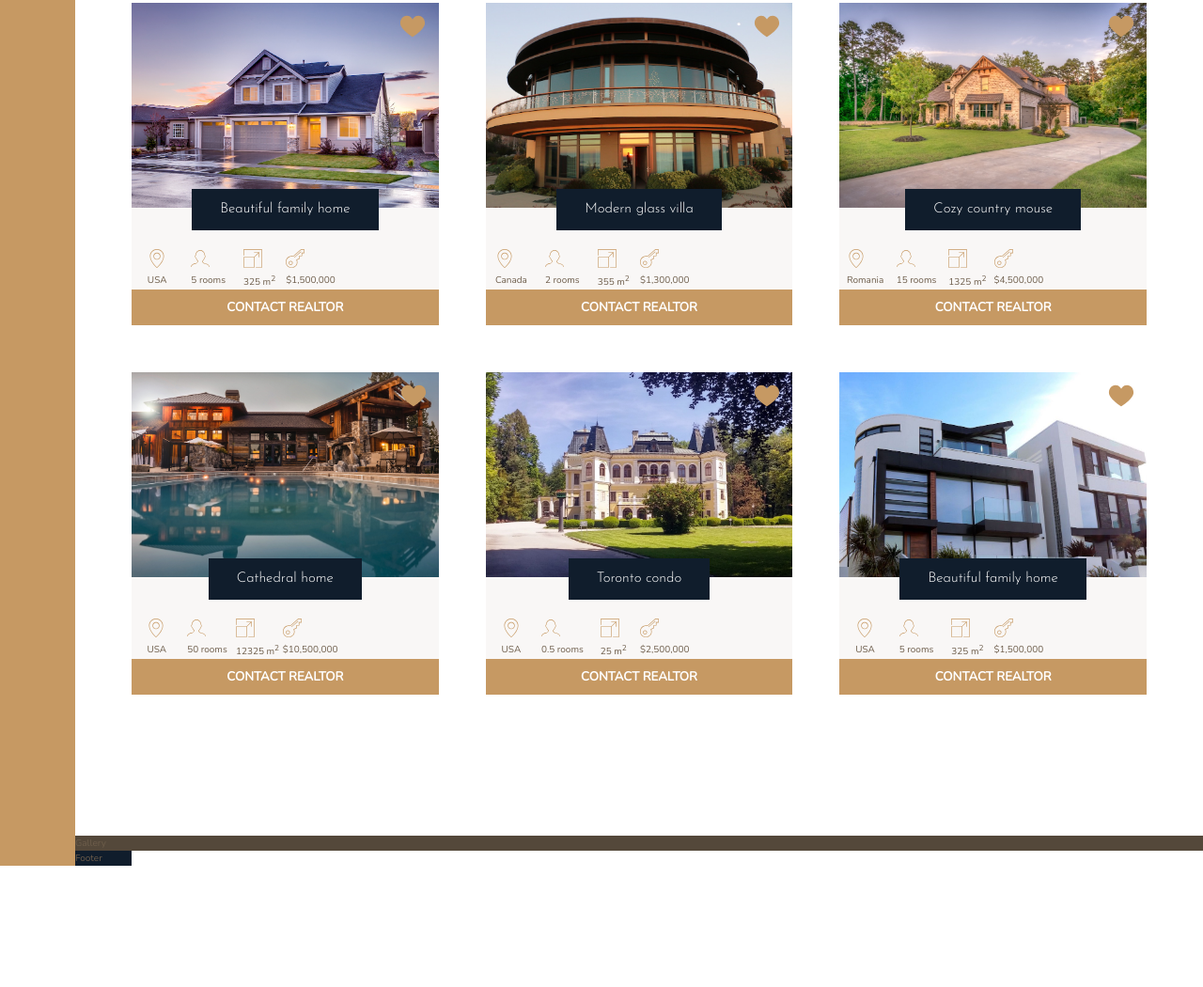
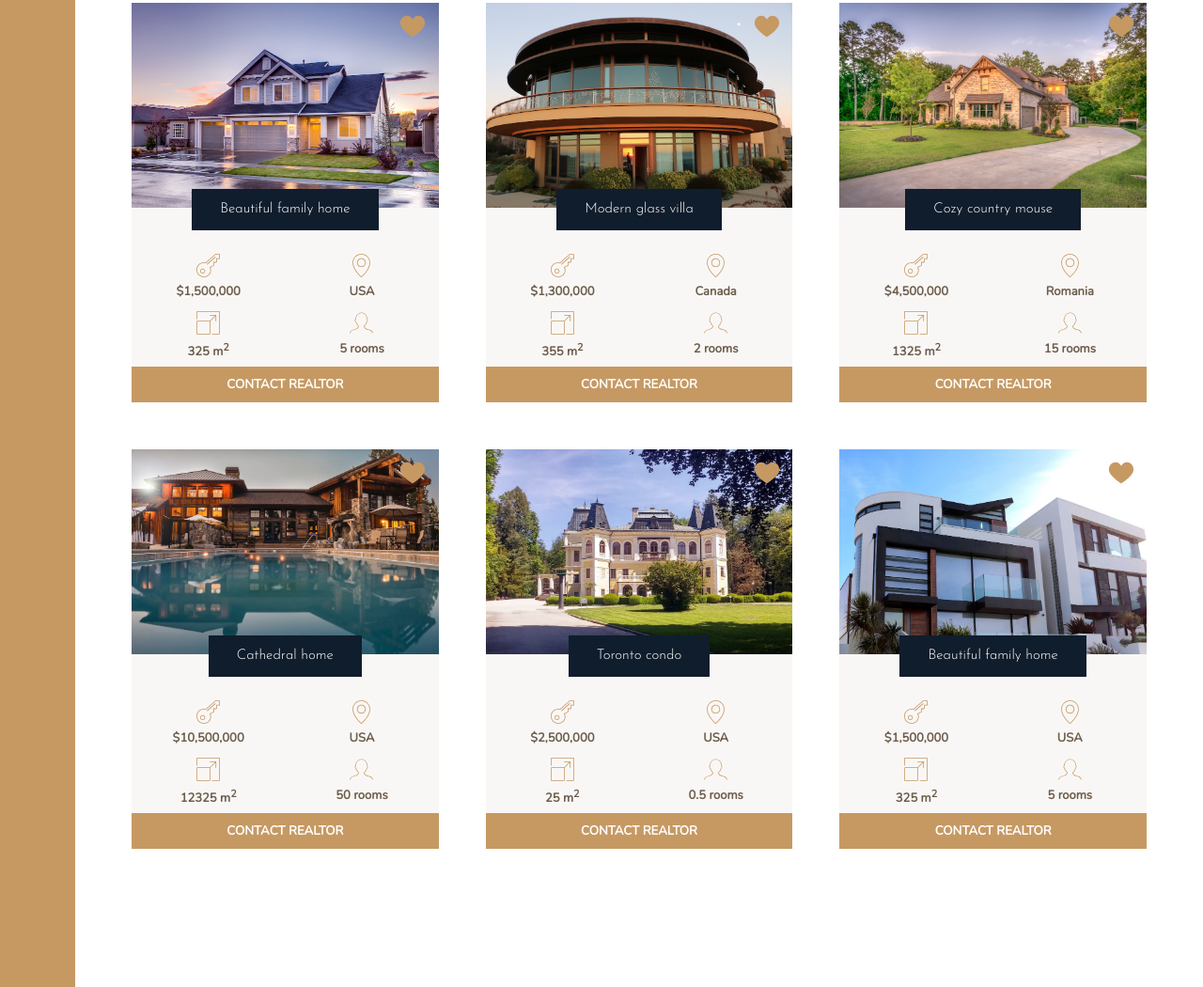
Before and after one commit to sean-xiao-zhao7/sass3, a website: page index.html in a window 1280 px wide. Shown: the part 1830-2880 px from the top of the page at 94% size. Before the commit the page ends 2751 px from the top, so only its background shows below. Drawn offline with nearby package versions, Linux system fonts and the light colour scheme.

Commit message:
Complete homes section

```diff
--- a/sass/_homes.scss
+++ b/sass/_homes.scss
@@ -59,12 +59,38 @@
     &__area,
     &__location,
     &__rooms {
+        text-align: center;
+        padding: 0.5rem 0;
+
         svg {
             fill: $color-primary;
-            height: 2rem;
-            width: 2rem;
+            height: 2.5rem;
+            width: 2.5rem;
         }
 
-        p {}
+        p {
+            font-size: 1.3rem;
+            font-weight: 700;
+        }
+    }
+
+    &__price {
+        grid-column: 1 / span 3;
+        grid-row: 3 / 4;
+    }
+
+    &__area {
+        grid-column: 1 / span 3;
+        grid-row: 4 / 5;
+    }
+
+    &__location {
+        grid-column: 4 / span 3;
+        grid-row: 3 / 4;
+    }
+
+    &__rooms {
+        grid-column: 4 / span 3;
+        grid-row: 4 / 5;
     }
 }
```
Also changed, not shown: css/style.css.
